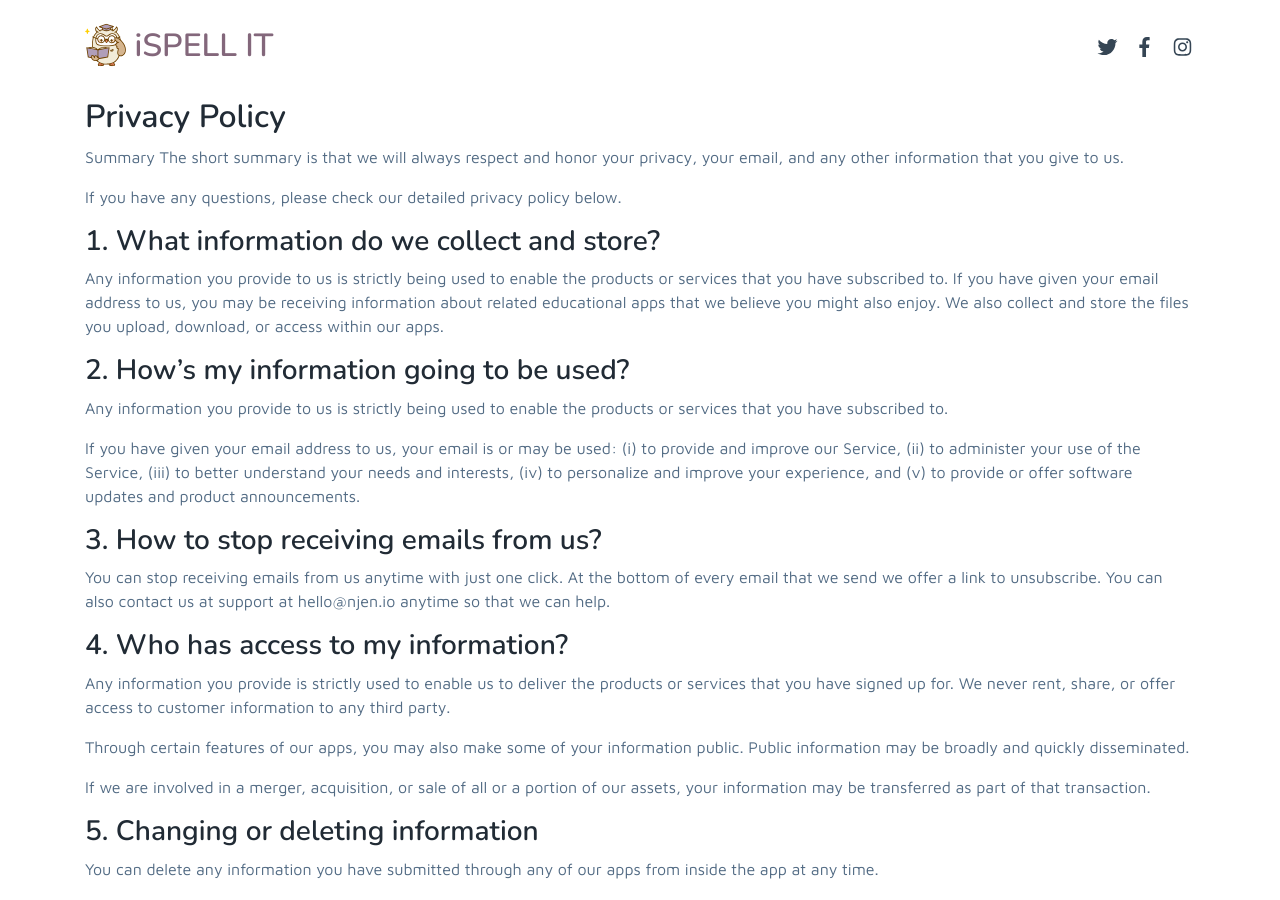
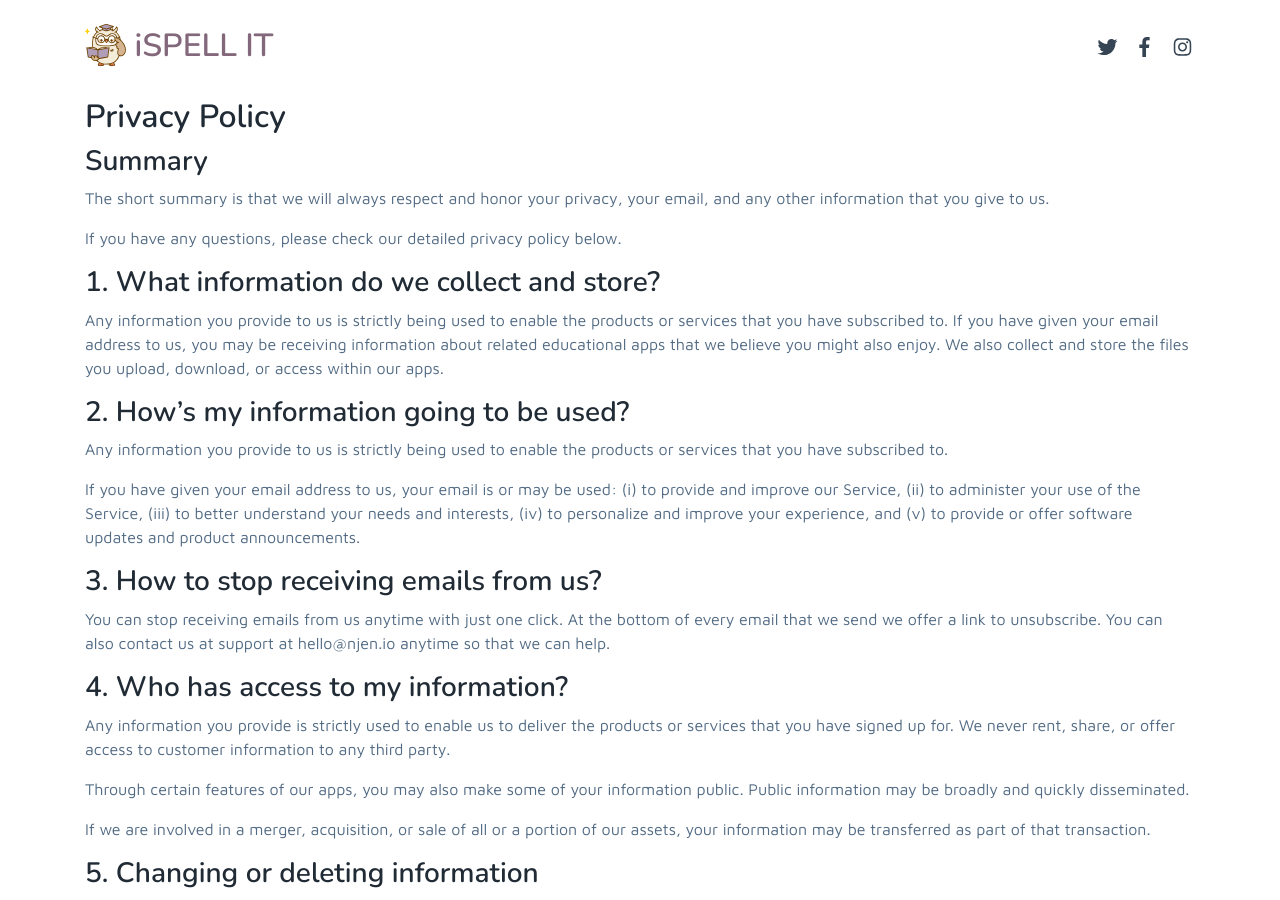
Before and after one commit to ispellit/ispellit, a Jekyll site: the page built from privacy.md, in a window 1280 px wide and 900 px high. Built offline with Jekyll 4.4.1, drawn with Linux system fonts in a browser that asks for light colours.

```diff
--- a/privacy.md
+++ b/privacy.md
@@ -8,7 +8,8 @@ filename: privacy
 Privacy Policy
 --------------
 
-Summary
+### Summary
+
 The short summary is that we will always respect and honor your privacy, your email, and any other information that you give to us.
 
 
```
